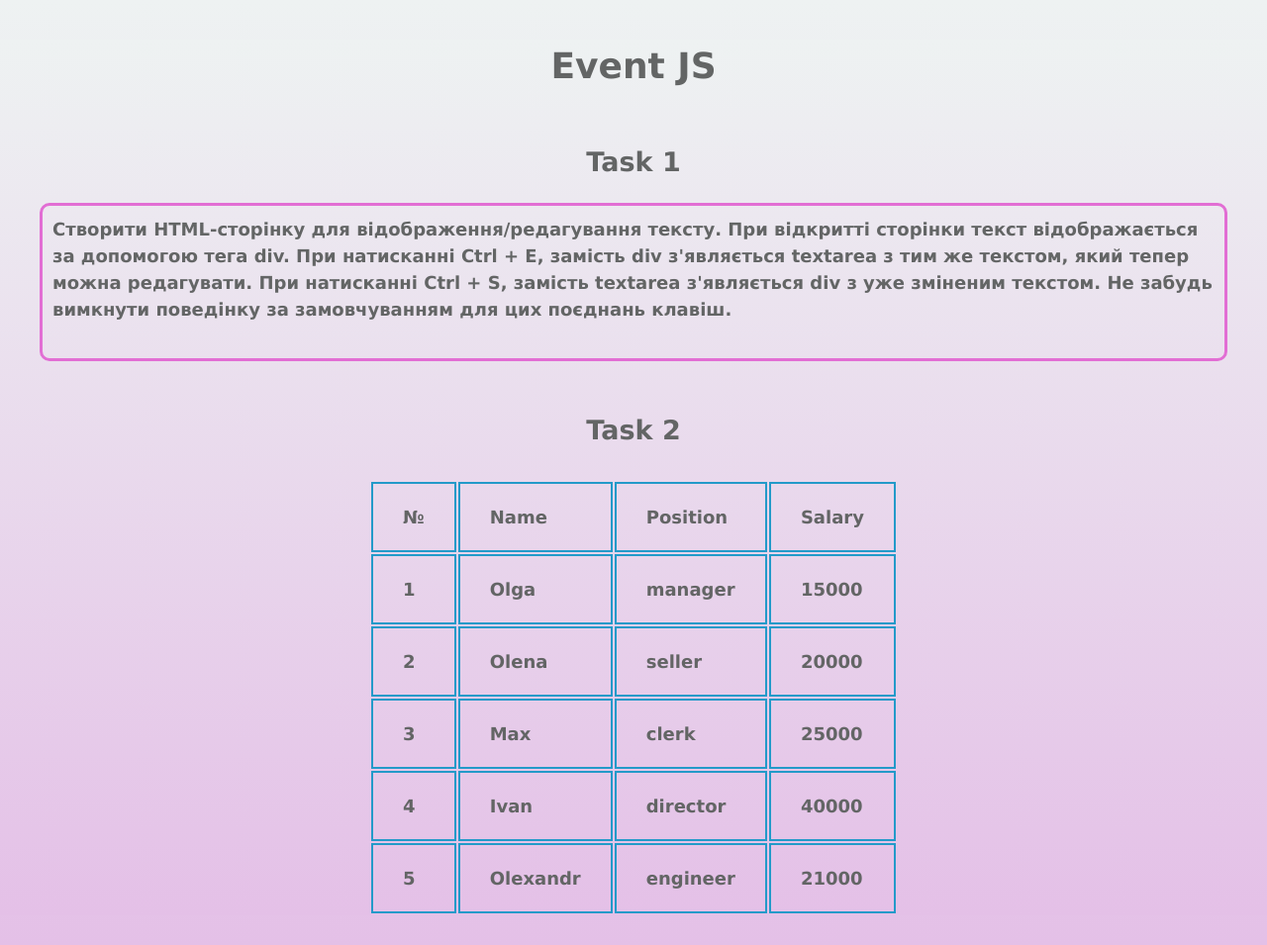
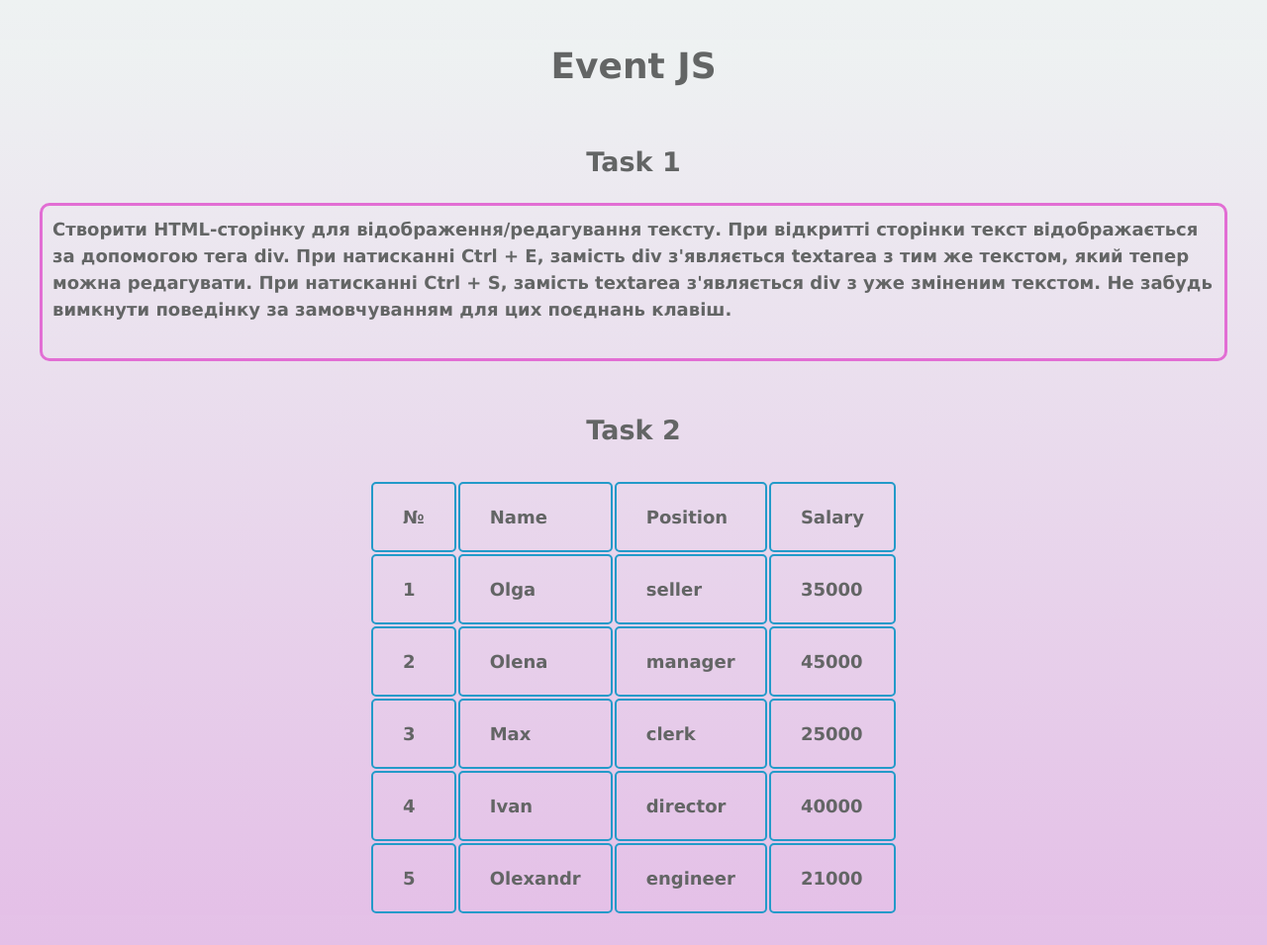
Before and after one commit to helenekn/event_beetroot, a plain HTML site: page index.html in a window 1280 px wide. Shown: the whole page at 99% size. Drawn offline with Linux system fonts and the light colour scheme.

Commit message:
added task

```diff
--- a/js/script.js
+++ b/js/script.js
@@ -52,6 +52,70 @@ function saveElementAfterClickCtrlS() {
 }
 saveElementAfterClickCtrlS();
 
+///------------TASK 2 --------------//////
+let salaryList = [
+   {
+      name: "Olga",
+      position: "seller",
+      salary: 35000,
+   },
+   {
+      name: "Olena",
+      position: "manager",
+      salary: 45000,
+   },
+   {
+      name: "Max",
+      position: "clerk",
+      salary: 25000,
+   },
+   {
+      name: "Ivan",
+      position: "director",
+      salary: 40000,
+   },
+   {
+      name: "Olexandr",
+      position: "engineer",
+      salary: 21000,
+   },
+];
+
+let rowTable = document.querySelector(".rows");
+let person = document.querySelector(".person");
+let position = document.querySelector(".position");
+let salary = document.querySelector(".salary");
+let table = document.querySelector(".table");
+
+function fillTable(arr) {
+   arr.forEach((item, i) => {
+      rowTable.innerHTML += `<tr>
+                              <td>${i + 1}</td>
+                              <td>${item.name}</td>
+                              <td>${item.position}</td>
+                              <td>${item.salary}</td>
+                              </tr>`;
+   });
+}
+
+fillTable(salaryList);
+
+function sortTable() {
+   table.addEventListener("click", (event) => {
+      if (event.target.className === "person") {
+         salaryList.sort((a, b) => (a.name > b.name ? 1 : -1));
+      } else if (event.target.className === "position") {
+         salaryList.sort((a, b) => (a.position > b.position ? 1 : -1));
+      } else if (event.target.className === "salary") {
+         salaryList.sort((a, b) => a.salary - b.salary);
+      }
+      rowTable.innerHTML = "";
+      fillTable(salaryList);
+   });
+}
+
+sortTable();
+
 ///-------------TASK 3 -------------//////
 
 // // newDiv.addEventListener('mousedown', resizeDiv);
@@ -63,35 +127,3 @@ saveElementAfterClickCtrlS();
 //    body.addEventListener('mousemove', start);
 //    body.addEventListener("mousemove", finish);
 // }
-
-///------------TASK 2 --------------//////
-
-let personArr = ["Olga", "Olena", "Max", "Ivan", "Olexandr"];
-let positionArr = ["manager", "seller", "clerk", "director", "engineer"];
-let salaryArr = [15000, 20000, 25000, 40000, 21000];
-let rowTable = document.querySelector(".rows");
-let person = document.querySelector(".person");
-let position = document.querySelector(".position");
-let salary = document.querySelector(".salary");
-let table = document.querySelector(".table");
-
-function fillTable(arr1, arr2, arr3) {
-   arr1.forEach((item, i) => {
-      rowTable.innerHTML += `<tr>
-                              <td>${i + 1}</td>
-                              <td>${item}</td>
-                              <td>${arr2[i]}</td>
-                              <td>${arr3[i]}</td>
-                              </tr>`;
-   });
-}
-
-fillTable(personArr, positionArr, salaryArr);
-
-table.addEventListener("click", (event) => {
-   if (event.target === "person") {
-      personArr.sort();
-   }
-   rowTable.innerHTML = "";
-   fillTable(personArr, positionArr, salaryArr);
-});
--- a/scss/main.scss
+++ b/scss/main.scss
@@ -62,4 +62,5 @@ td {
    padding: 20px 30px;
    font-size: 18px;
    border: 2px solid rgb(35, 154, 201);
+   border-radius: 5px;
 }
```
Also changed, not shown: css/main.min.css, 1 other file.
